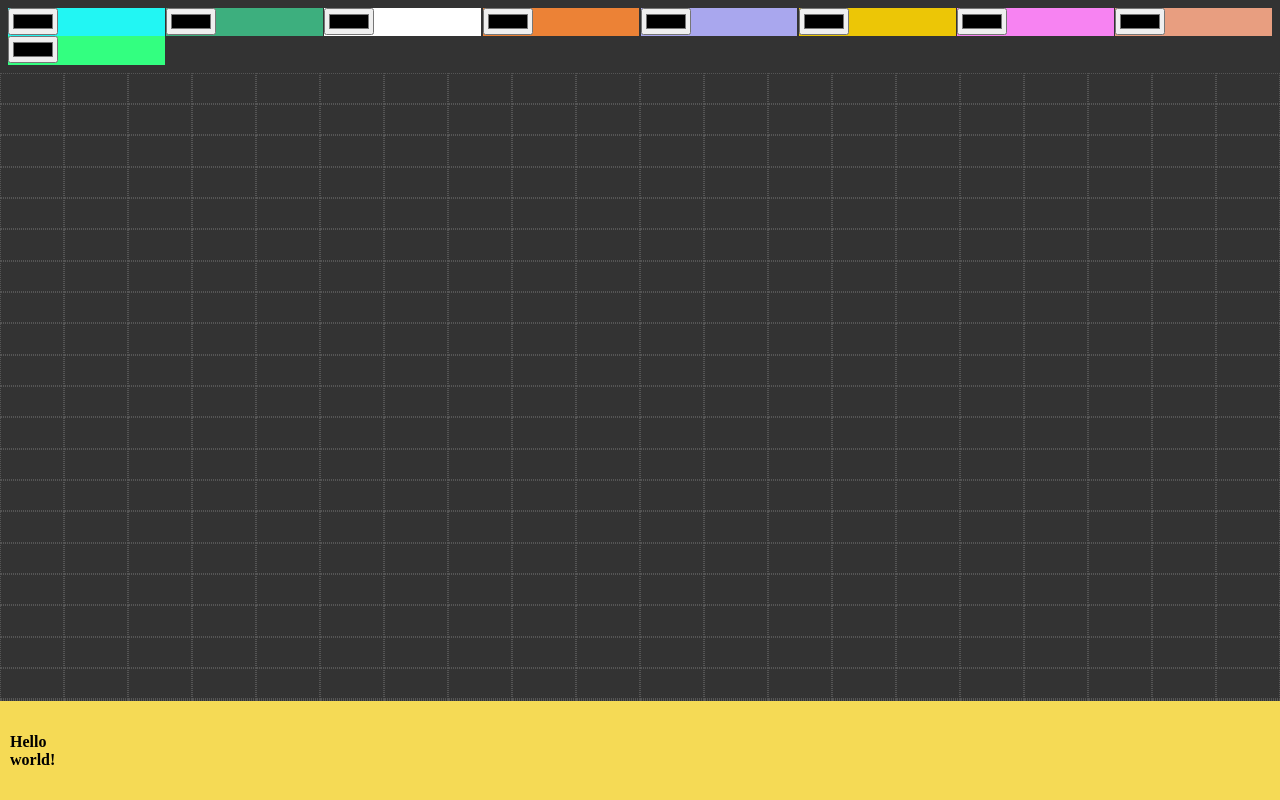
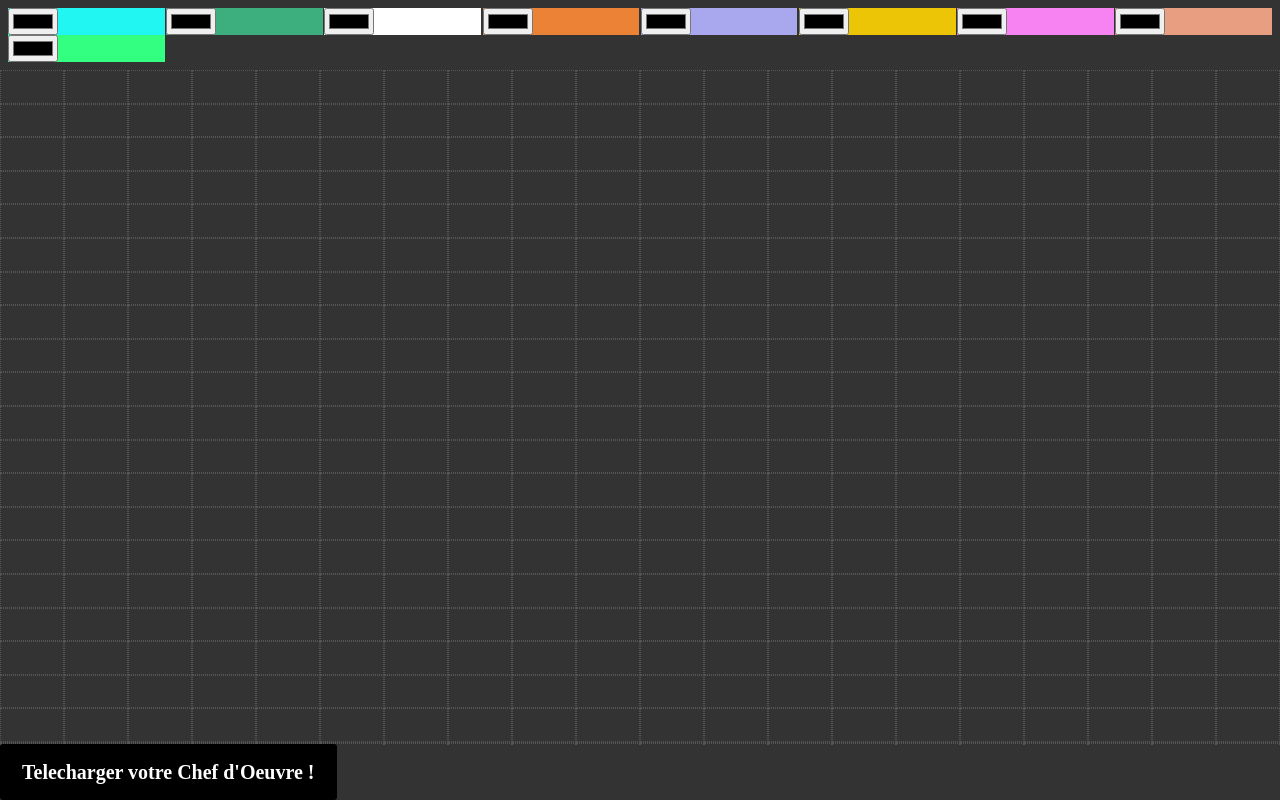
Before and after one commit to AntoineC35/bre01-ran-J15, a plain HTML site: page projet-paint/projet-paint/index.html in a window 1280 px wide. Drawn offline with Linux system fonts and the light colour scheme.

Commit message:
adding all project

```diff
--- a/projet-paint/projet-paint/assets/css/style.css
+++ b/projet-paint/projet-paint/assets/css/style.css
@@ -18,6 +18,7 @@ body > header {
 body > main {
     display: grid;
     grid-template-rows: repeat(20, 1fr);
+    background-color: #333333;
 }
 
 body > main > div {
@@ -28,3 +29,26 @@ body > main > div {
 body > main div div {
     border: 1px dotted #555555;
 }
+
+a {
+    display: inline-block;
+    outline: 0;
+    cursor: pointer;
+    border: 2px solid #000;
+    border-radius: 3px;
+    color: #fff;
+    background: #000;
+    font-size: 20px;
+    font-weight: 600;
+    line-height: 28px;
+    padding: 12px 20px;
+    text-align:center;
+    transition-duration: .15s;
+    transition-property: all;
+    transition-timing-function: cubic-bezier(.4,0,.2,1);
+}
+
+a:hover{
+    color: #000;
+    background: rgb(255, 218, 87);
+}
--- a/projet-paint/projet-paint/index.html
+++ b/projet-paint/projet-paint/index.html
@@ -11,7 +11,7 @@
     <body>
         <header>
         </header>
-        <main>
+        <main class="grid">
             <div id="row-0">
                 <div class="col-0"></div>
                 <div class="col-1"></div>
@@ -474,10 +474,22 @@
                 <div class="col-18"></div>
                 <div class="col-19"></div>
             </div>
-            <div id="capture" style="padding: 10px; background: #f5da55">
-                <h4 style="color: #000; ">Hello world!</h4>
             </div>
         </main>
+       <div>
+           <a id="downloadBtn">Telecharger votre Chef d'Oeuvre !</a>
+       </div>
+        <script src="assets/js/html2canvas.js"></script>
+        <script>
+            document.getElementById('downloadBtn').addEventListener('click', function() {
+             const elm = document.querySelector(".grid");
+             html2canvas(elm).then(function(canvas) {
+            const imgData = canvas.toDataURL('image/png');
+            const newWindow = window.open();
+            newWindow.document.write('<img src="' + imgData + '" />');
+                });
+            });
+        </script>
         <script type="module" src="assets/js/main.js"></script>
     </body>
 </html>
```
